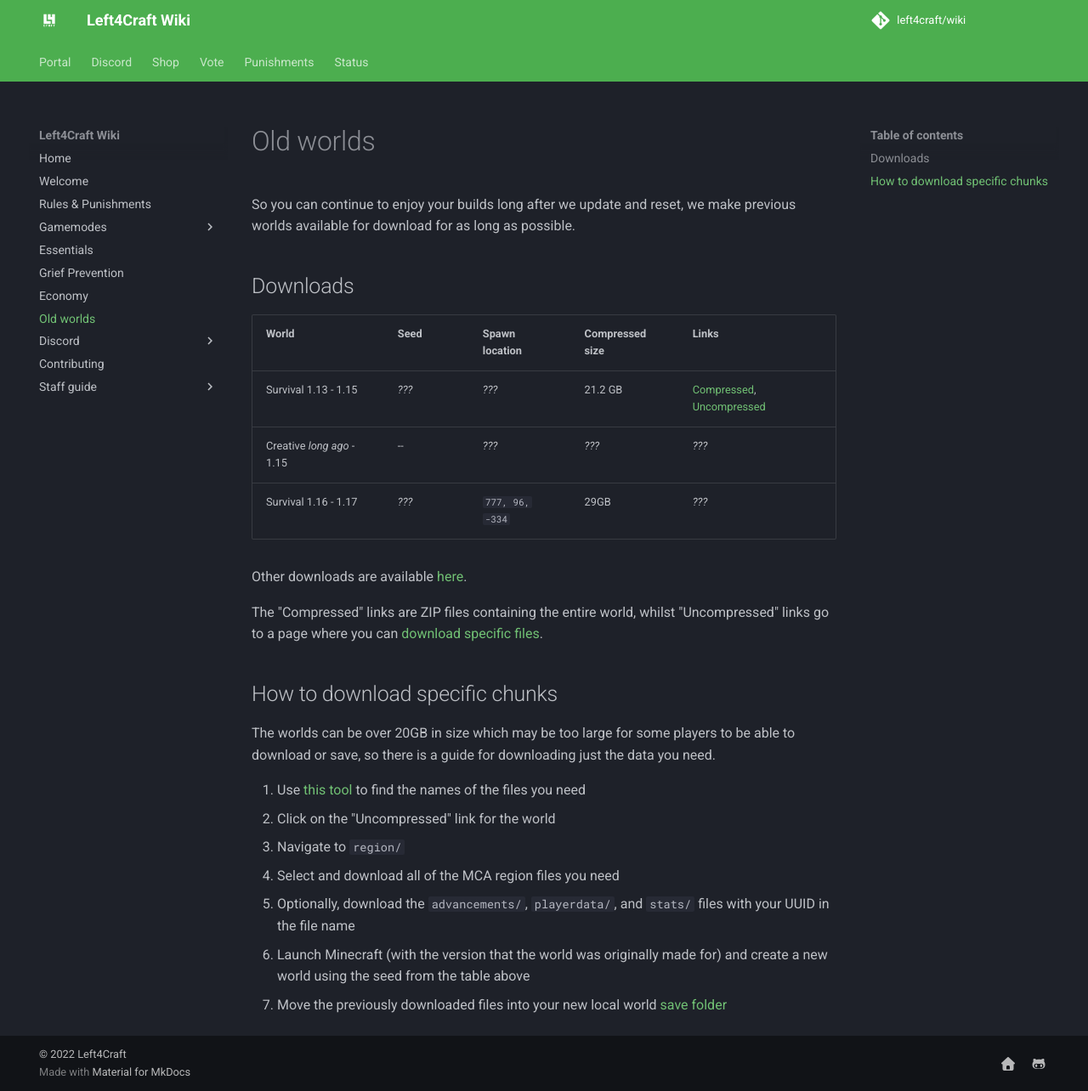
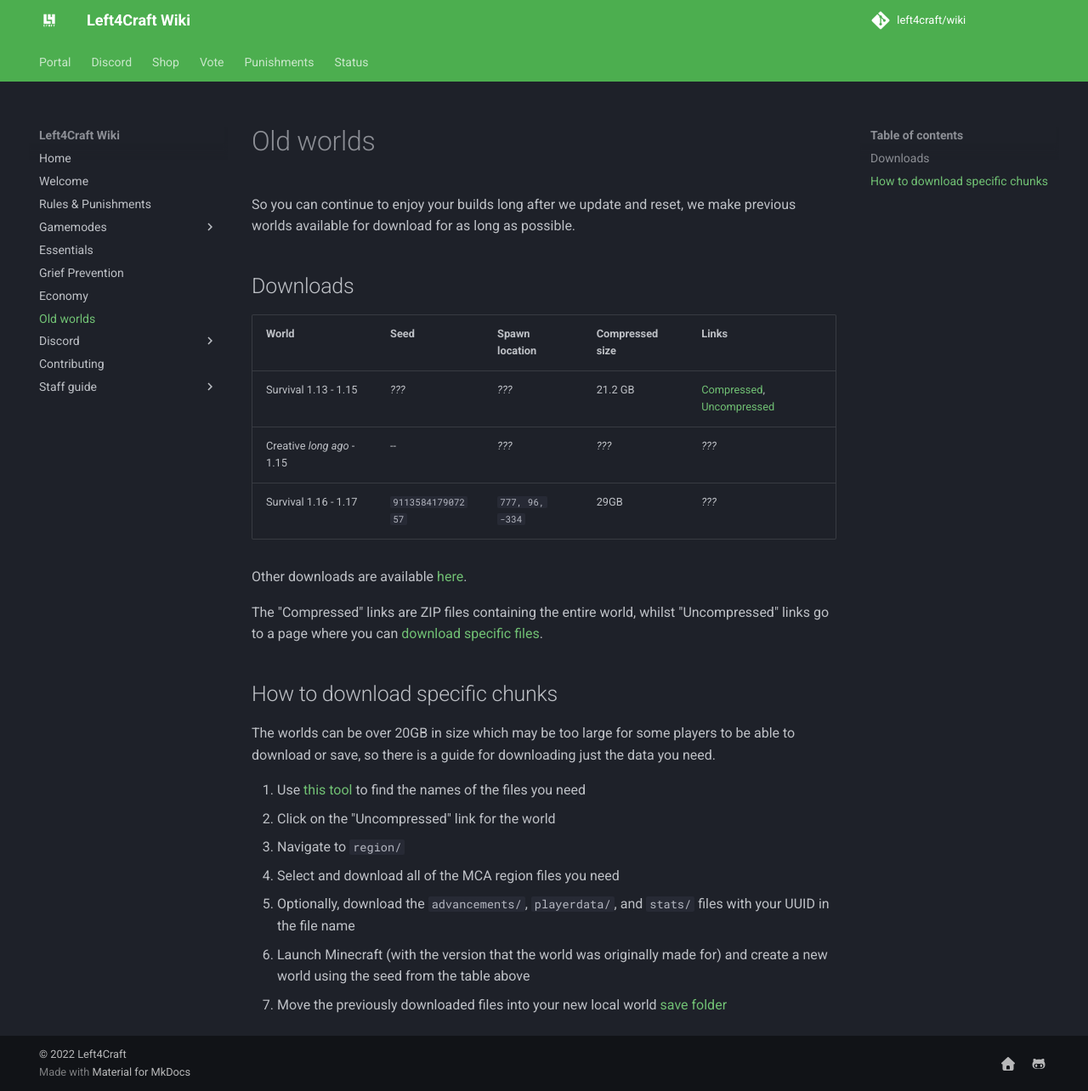
Before and after one commit to left4craft/wiki, an MkDocs documentation site: the page built from docs/old-worlds.md, in a window 1280 px wide and 1284 px high. Shown: the whole window at 85% size. Built offline with MkDocs 1.6.1 and Material for MkDocs 9.7.7, drawn with Linux system fonts in a browser that asks for light colours; comment, search, counter and statistics services are not loaded.

Commit message:
update seed

```diff
--- a/docs/old-worlds.md
+++ b/docs/old-worlds.md
@@ -5,11 +5,11 @@ So you can continue to enjoy your builds long after we update and reset, we make
 
 ## Downloads
 
-| World                      | Seed  | Spawn location  | Compressed size | Links                                                                                                    |
-| -------------------------- | ----- | --------------- | --------------- | -------------------------------------------------------------------------------------------------------- |
-| Survival 1.13 - 1.15       | *???* | *???*           | 21.2 GB         | [Compressed](https://l4c.link/13-15-survival-zip), [Uncompressed](https://l4c.link/13-15-survival-files) |
-| Creative *long ago* - 1.15 | --    | *???*           | *???*           | *???*                                                                                                    |
-| Survival 1.16 - 1.17       | *???* | `777, 96, -334` | 29GB            | *???*                                                                                                    |
+| World                      | Seed              | Spawn location  | Compressed size | Links                                                                                                    |
+| -------------------------- | ----------------- | --------------- | --------------- | -------------------------------------------------------------------------------------------------------- |
+| Survival 1.13 - 1.15       | *???*             | *???*           | 21.2 GB         | [Compressed](https://l4c.link/13-15-survival-zip), [Uncompressed](https://l4c.link/13-15-survival-files) |
+| Creative *long ago* - 1.15 | --                | *???*           | *???*           | *???*                                                                                                    |
+| Survival 1.16 - 1.17       | `911358417907257` | `777, 96, -334` | 29GB            | *???*                                                                                                    |
 
 Other downloads are available [here](https://l4c.link/13world).
 
```
